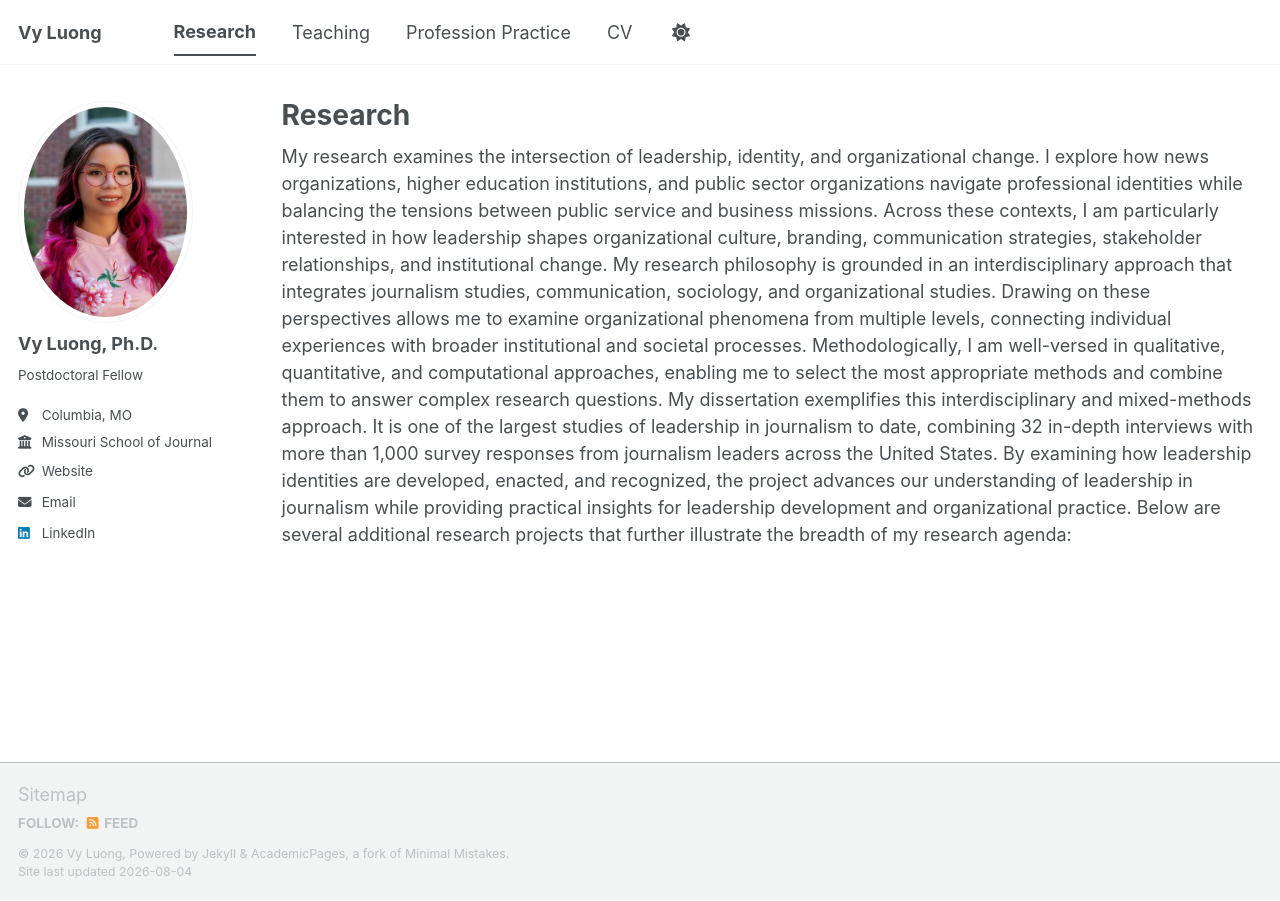
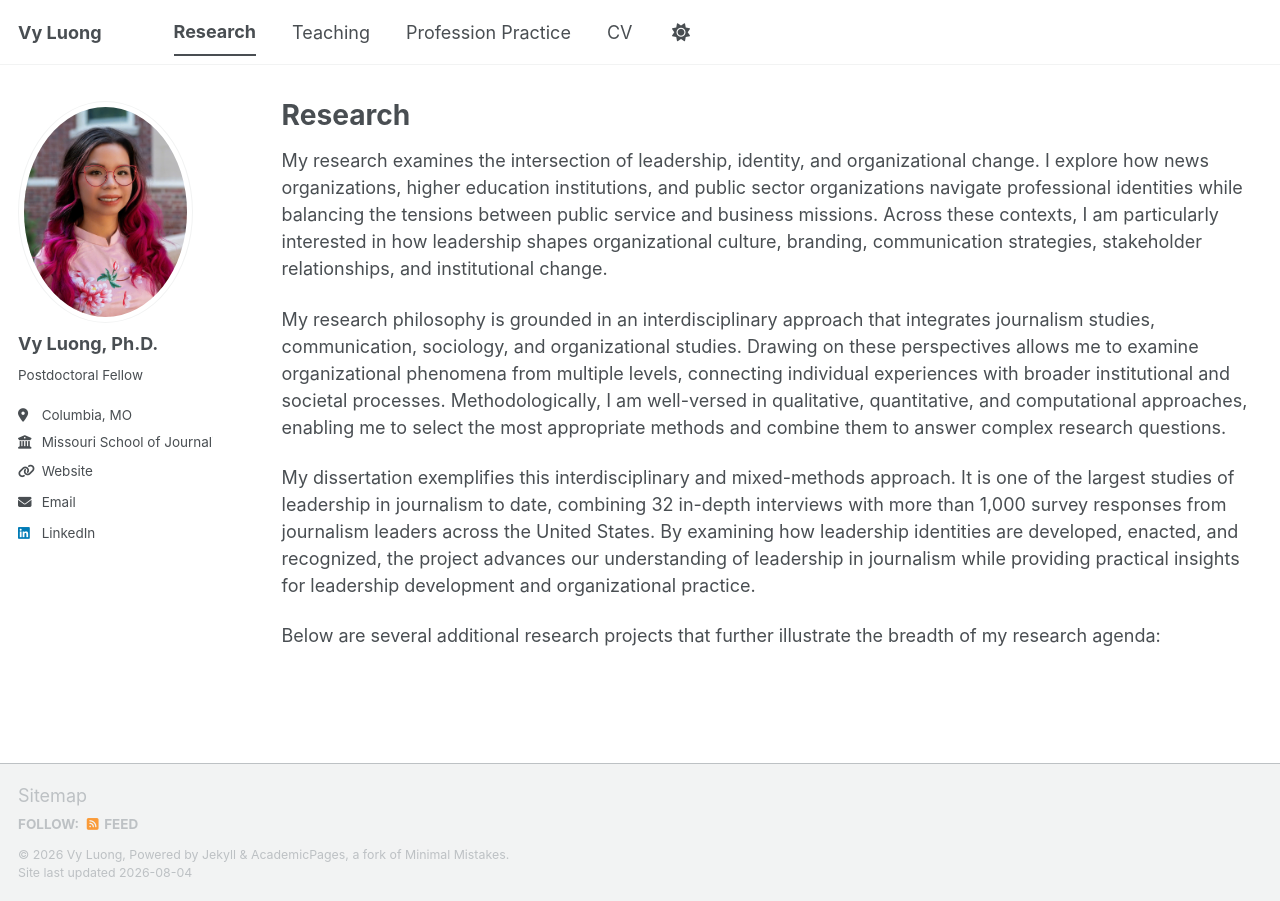
Before and after one commit to vyl236/vyl236.github.io, a Jekyll site: the page built from _pages/research.html, in a window 1280 px wide. Built offline with Jekyll 4.4.1, drawn with Linux system fonts in a browser that asks for light colours; a script bundle is joined from its source files by our own code; library files that are not in the unit come from our copies.

```diff
--- a/_pages/research.html
+++ b/_pages/research.html
@@ -5,10 +5,10 @@ permalink: /research/
 author_profile: true
 ---
 
-My research examines the intersection of leadership, identity, and organizational change. I explore how news organizations, higher education institutions, and public sector organizations navigate professional identities while balancing the tensions between public service and business missions. Across these contexts, I am particularly interested in how leadership shapes organizational culture, branding, communication strategies, stakeholder relationships, and institutional change.
+<p>My research examines the intersection of leadership, identity, and organizational change. I explore how news organizations, higher education institutions, and public sector organizations navigate professional identities while balancing the tensions between public service and business missions. Across these contexts, I am particularly interested in how leadership shapes organizational culture, branding, communication strategies, stakeholder relationships, and institutional change.
 
-My research philosophy is grounded in an interdisciplinary approach that integrates journalism studies, communication, sociology, and organizational studies. Drawing on these perspectives allows me to examine organizational phenomena from multiple levels, connecting individual experiences with broader institutional and societal processes. Methodologically, I am well-versed in qualitative, quantitative, and computational approaches, enabling me to select the most appropriate methods and combine them to answer complex research questions.
+<p>My research philosophy is grounded in an interdisciplinary approach that integrates journalism studies, communication, sociology, and organizational studies. Drawing on these perspectives allows me to examine organizational phenomena from multiple levels, connecting individual experiences with broader institutional and societal processes. Methodologically, I am well-versed in qualitative, quantitative, and computational approaches, enabling me to select the most appropriate methods and combine them to answer complex research questions.
 
-My dissertation exemplifies this interdisciplinary and mixed-methods approach. It is one of the largest studies of leadership in journalism to date, combining 32 in-depth interviews with more than 1,000 survey responses from journalism leaders across the United States. By examining how leadership identities are developed, enacted, and recognized, the project advances our understanding of leadership in journalism while providing practical insights for leadership development and organizational practice.
+<p>My dissertation exemplifies this interdisciplinary and mixed-methods approach. It is one of the largest studies of leadership in journalism to date, combining 32 in-depth interviews with more than 1,000 survey responses from journalism leaders across the United States. By examining how leadership identities are developed, enacted, and recognized, the project advances our understanding of leadership in journalism while providing practical insights for leadership development and organizational practice.
 
-Below are several additional research projects that further illustrate the breadth of my research agenda:
+<p>Below are several additional research projects that further illustrate the breadth of my research agenda:
```
